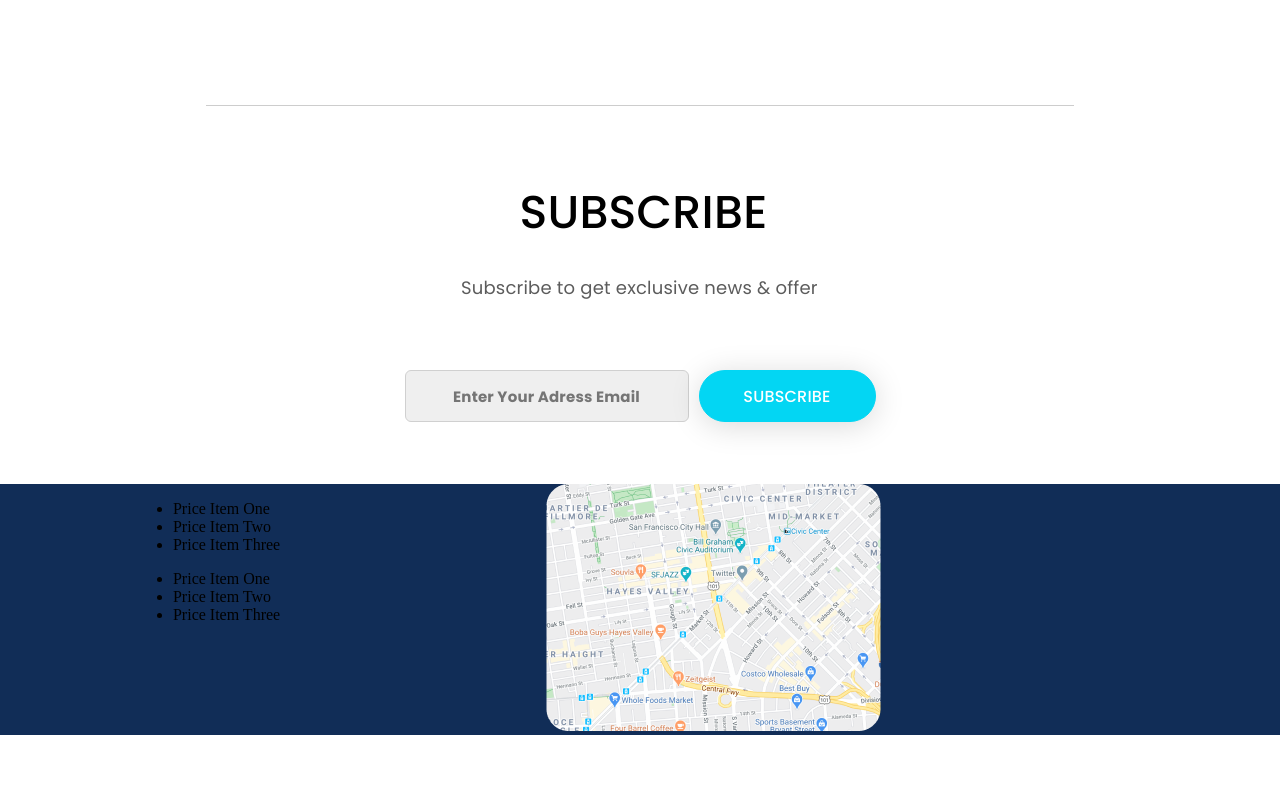
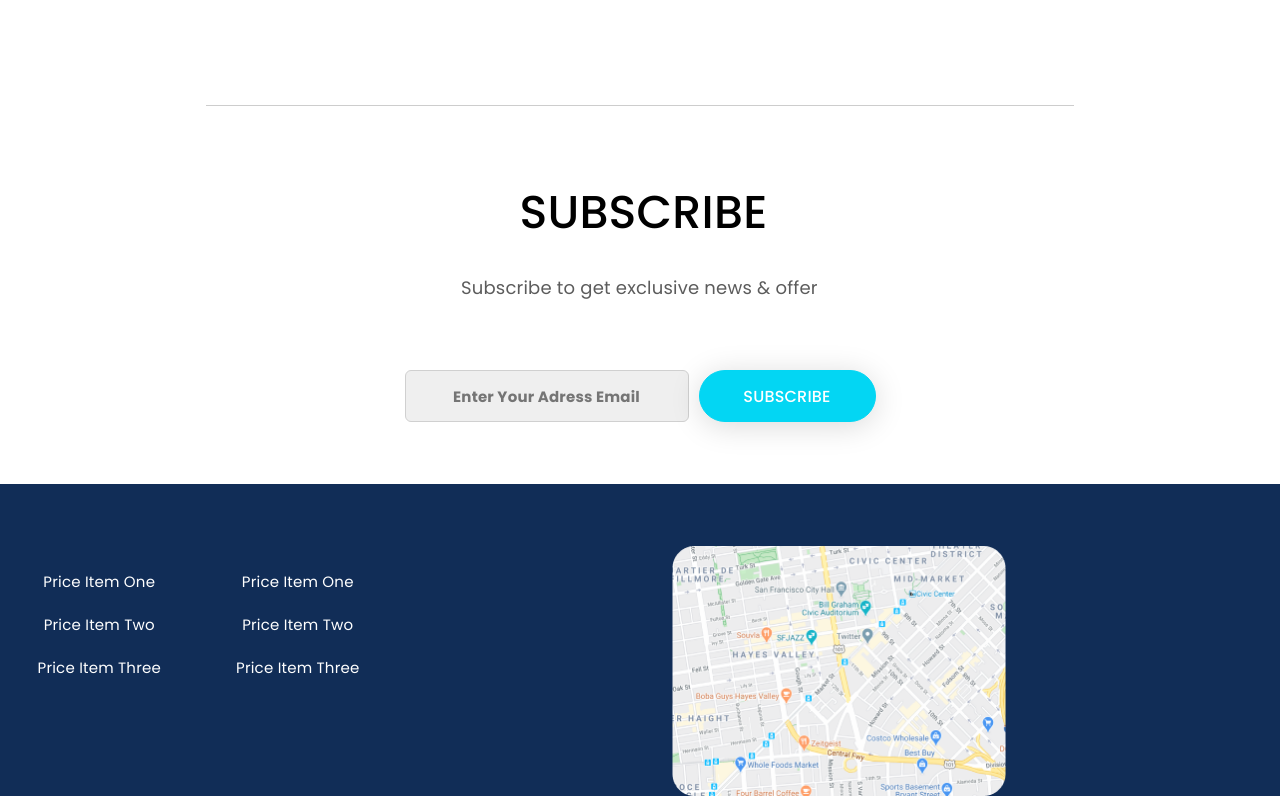
Before and after one commit to Aleksey061191/Final_project, a plain HTML site: page index.html in a window 1280 px wide. Shown: the part 5971-6771 px from the top of the page. Before the commit the page ends 6706 px from the top, so only its background shows below. Drawn offline with Linux system fonts and the light colour scheme.

Commit message:
added  teg

```diff
--- a/css/main.scss
+++ b/css/main.scss
@@ -696,5 +696,44 @@ footer{
     & .footer__content{
         display: flex;
         justify-content: space-around;
+        padding-top: 62px;
+        @media (max-width:600px){
+            flex-direction: column;
+            align-items: center;
+        }
+        &_items{
+            display: flex;
+            justify-content: space-between;
+            margin-top: 24px;
+            width: 397px;
+            & ul{
+                margin: 0 auto;
+                padding: 0;
+                li{
+                    text-align: center;
+                    margin: 0;
+                    padding: 0;
+                    list-style-type: none;
+                    font-family: 'Poppins', sans-serif;
+                    font-weight: 400;
+                    font-size: 15px;
+                    letter-spacing: 0.2px;
+                    color: #ffffff;
+                    margin-bottom: 20px;
+                }
+            }
+
+        }
+        & .footer__content_img{
+            width: 334px;
+            margin: 0 auto;
+            @media (max-width:600px){
+                margin-top: 87px;
+            }
+            img{
+                width: 100%;
+                height: 100%;
+            }
+        }
     }
 }
```
Also changed, not shown: index.html (+1 -0 lines), css/main.css, 1 other file.
